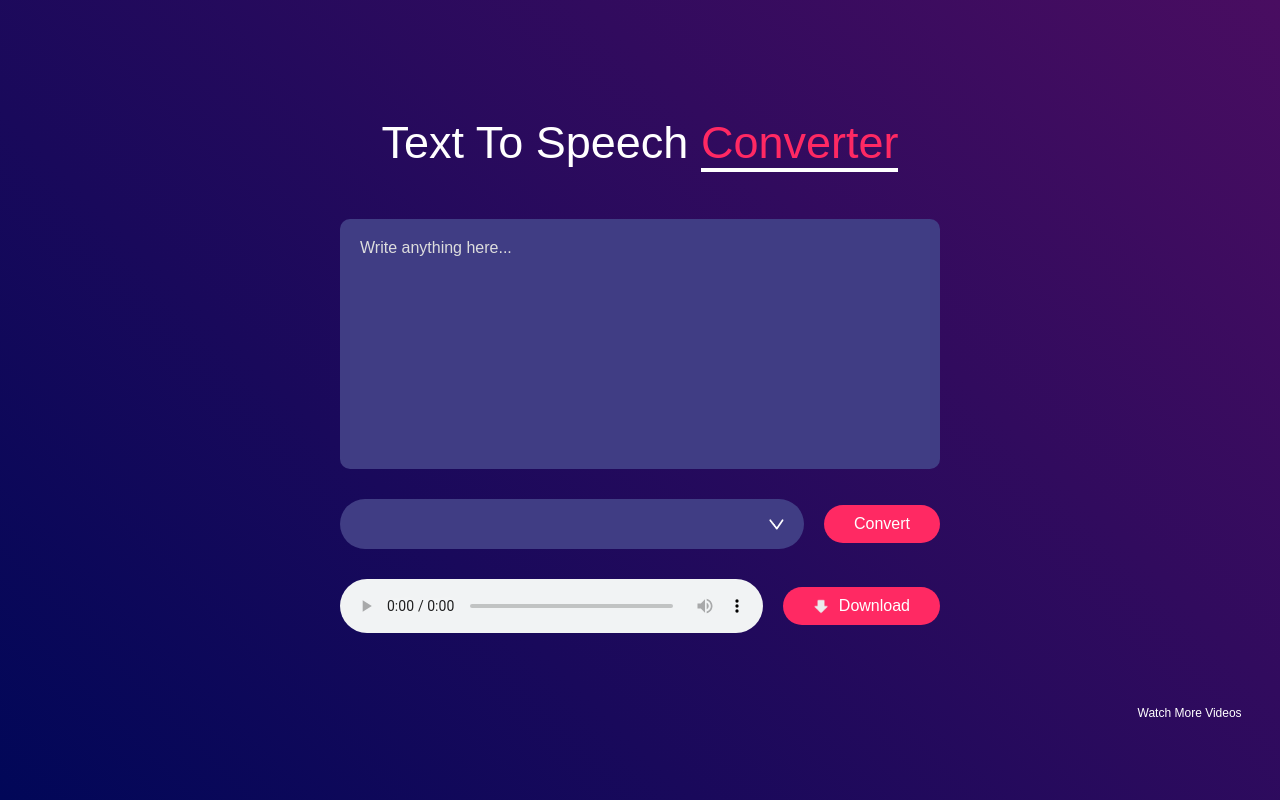
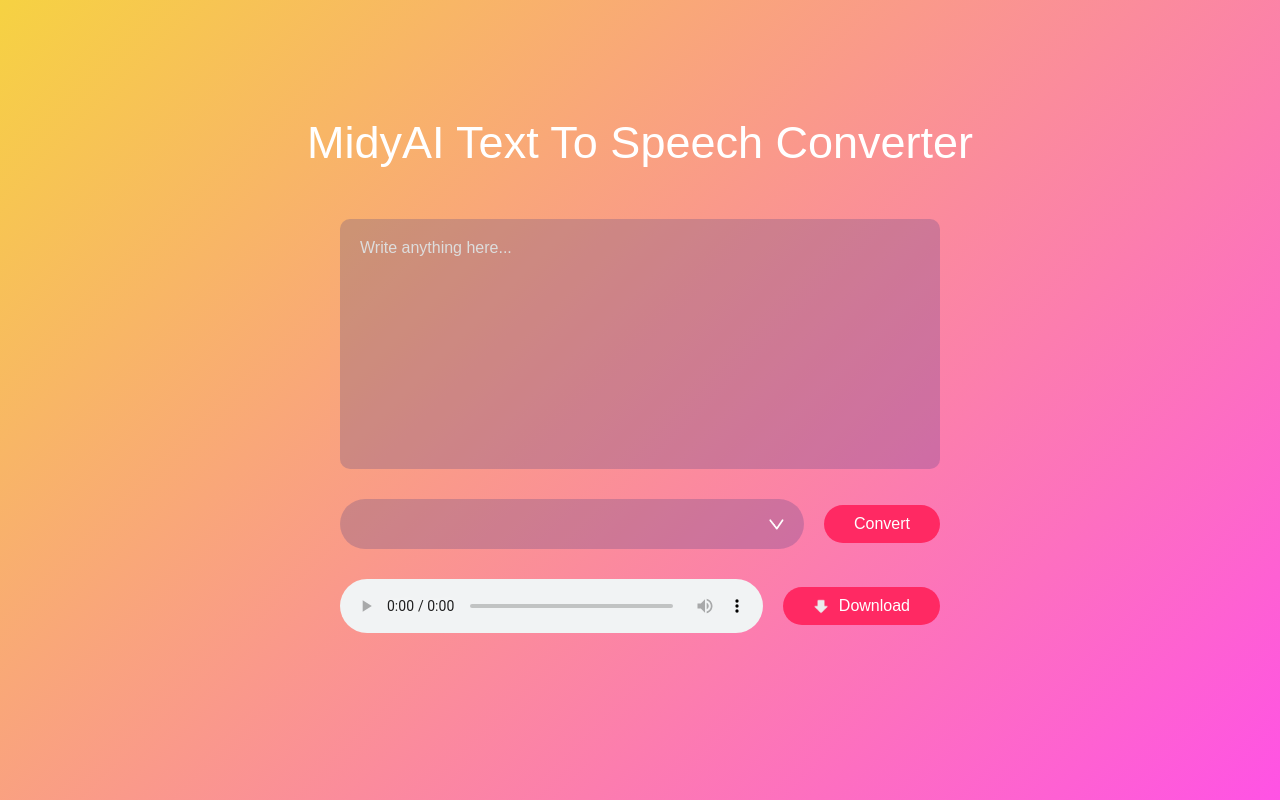
Before and after one commit to ArtfulpixOfficial/Text-To-Speech-Converter, a website: page index.html in a window 1280 px wide. Drawn offline with Linux system fonts and the light colour scheme; no server answers.

Commit message:
Changed some UI

```diff
--- a/index.html
+++ b/index.html
@@ -7,7 +7,7 @@
   </head>
   <body>
     <div class="hero">
-      <h1>Text To Speech <span>Converter</span></h1>
+      <h1>MidyAI Text To Speech Converter</h1>
       <textarea placeholder="Write anything here..." id="input-text"></textarea>
       <div class="row">
         <select id="voice-selector"></select>
@@ -20,11 +20,6 @@
         </button>
       </div>
     </div>
-    <a
-      href="https://www.youtube.com/channel/UCkjoHfkLEy7ZT4bA2myJ8xA?sub_confirmation=1"
-      class="watch-link"
-      >Watch More Videos</a
-    >
     <script src="script.js"></script>
   </body>
 </html>
--- a/script.js
+++ b/script.js
@@ -13,7 +13,6 @@
   await fetch(`http://127.0.0.1:3000/api/voices`) // Esta ruta debe coincidir con la que configuraste en server.js
     .then((response) => response.json())
     .then((data) => {
-      console.log(data);
       data.forEach((voice) => {
         const option = document.createElement("option");
         option.value = voice.name;
@@ -34,8 +33,7 @@
     const selectedVoice = selectedOption.value;
     const selectedGender = selectedOption.dataset.gender;
     const selectedLanguageCode = selectedOption.dataset.languageCode;
-    console.log(selectedVoice);
-    console.log(selectedGender);
+
     // Realiza una solicitud a tu API personalizada para convertir texto a voz
     // Converting text to speech
     await fetch(`http://127.0.0.1:3000/api/convert`, {
@@ -52,7 +50,6 @@
     })
       .then((response) => response.blob())
       .then((blob) => {
-        console.log(blob);
         audioPlayer.src = URL.createObjectURL(blob);
         audioPlayer.play();
 
@@ -61,9 +58,12 @@
           const url = URL.createObjectURL(blob);
           const a = document.createElement("a");
           a.href = url;
-          a.download = "converted_audio.mp3"; // You can change the filename if needed
+
+          // You can change the filename if needed
+          a.download = "converted_audio.mp3";
+
           a.style.display = "none";
-          document.body.appendChild(a);
+          // document.body.appendChild(a);
           a.click();
           URL.revokeObjectURL(url);
         });
--- a/server.js
+++ b/server.js
@@ -37,7 +37,6 @@
 // Ruta para convertir texto a voz
 app.post("/api/convert", async (req, res) => {
   // ... Código para convertir texto a voz ...
-  console.log(req.body);
   const request = {
     input: { text: req.body.text },
     voice: {
--- a/style.css
+++ b/style.css
@@ -7,7 +7,7 @@
 .hero {
   width: 100%;
   min-height: 100vh;
-  background: linear-gradient(45deg, #010758, #490d61);
+  background: linear-gradient(135deg, #f6d242, #ff52e5);
   color: #fff;
   display: flex;
   align-items: center;
@@ -21,14 +21,11 @@
   margin-bottom: 50px;
   margin-top: -50px;
 }
-.hero h1 span {
-  color: #ff2963;
-  border-bottom: 4px solid #fff;
-}
+
 textarea {
   width: 600px;
   height: 250px;
-  background: #403d84;
+  background: #413d843d;
   color: #fff;
   font-size: 15px;
   border: 0;
@@ -67,7 +64,7 @@
 select {
   flex: 1;
   color: #fff;
-  background: #403d84;
+  background: #413d843d;
   height: 50px;
   padding: 0px 20px;
   outline: 0;
```
Also changed, not shown: 1 other file.
